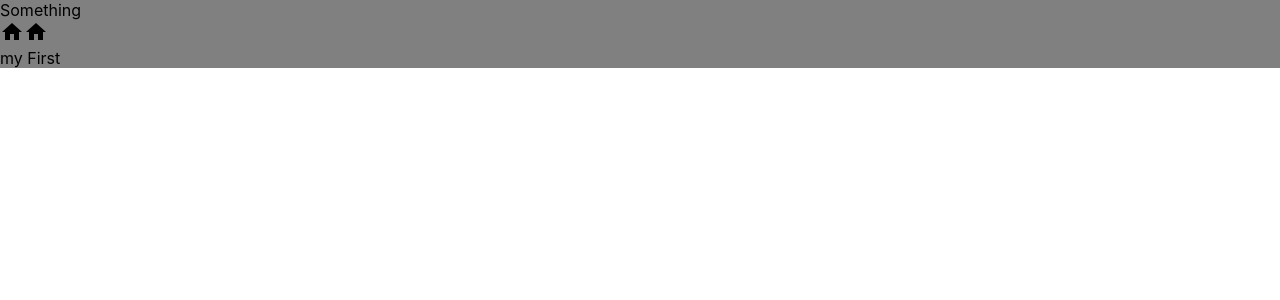
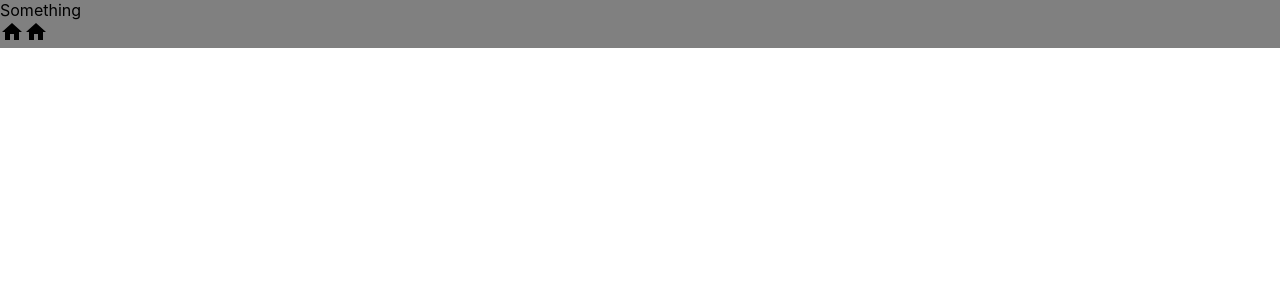
Before and after one commit to learn4o/twitter_project, a Next.js app: page /sample in a window 1280 px wide. Shown: the top 300 px of the page. Built offline with nearby package versions, Linux system fonts and the light colour scheme.

Commit message:
delet home

```diff
--- a/pages/sample.js
+++ b/pages/sample.js
@@ -10,7 +10,6 @@ export default function Sample() {
       <div>Something</div>
       <HomeIcon />
       <HomeIcon />
-      <First />
     </div>
   );
 }
```
